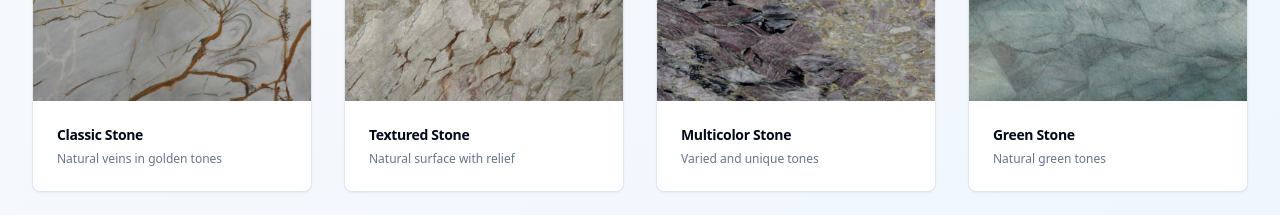
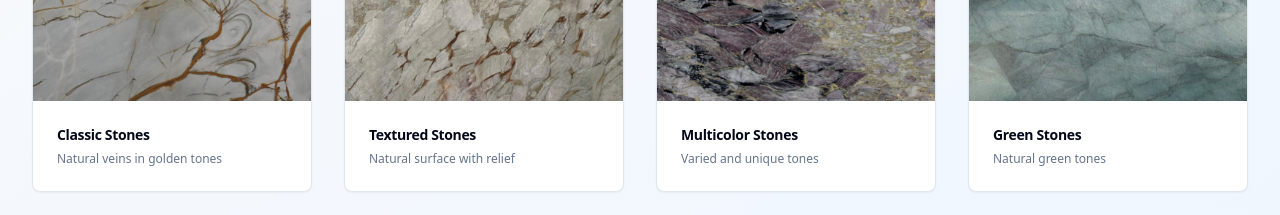
Before and after one commit to RicardoKerr/webpage-mosaic-art, a React (Vite) app: page / in a window 1280 px wide. Shown: the part 1060-1275 px from the top of the page. Built offline with nearby package versions, Linux system fonts and the light colour scheme.

Commit message:
Visual edit in Lovable
Edited UI in Lovable

```diff
--- a/src/pages/Index.tsx
+++ b/src/pages/Index.tsx
@@ -36,7 +36,7 @@ const Index = () => {
 
       {/* Features Section */}
       {/* REMOVIDO: Seção de funcionalidades administradoras
-      <section className="py-24 bg-white">
+       <section className="py-24 bg-white">
         <div className="mx-auto max-w-7xl px-6 lg:px-8">
           <div className="mx-auto max-w-2xl text-center">
             <h2 className="text-3xl font-bold tracking-tight text-gray-900 sm:text-4xl">
@@ -90,8 +90,8 @@ const Index = () => {
             </dl>
           </div>
         </div>
-      </section>
-      */}
+       </section>
+       */}
 
       {/* Gallery Section */}
       <section className="py-24 bg-gradient-to-br from-gray-50 to-blue-50">
@@ -110,7 +110,7 @@ const Index = () => {
                 <img src="/lovable-uploads/14b3e1d0-8f04-4112-a939-ede0d6ad3f58.png" alt="Marble with golden veins" className="object-cover w-full h-full hover:scale-110 transition-transform duration-300" />
               </div>
               <CardHeader>
-                <CardTitle className="text-sm">Classic Stone</CardTitle>
+                <CardTitle className="text-sm">Classic Stones</CardTitle>
                 <CardDescription className="text-xs">
                   Natural veins in golden tones
                 </CardDescription>
@@ -122,7 +122,7 @@ const Index = () => {
                 <img src="/lovable-uploads/8c6ffb9e-aae1-4b77-bccf-0d00024f5aff.png" alt="Textured marble" className="object-cover w-full h-full hover:scale-110 transition-transform duration-300" />
               </div>
               <CardHeader>
-                <CardTitle className="text-sm">Textured Stone</CardTitle>
+                <CardTitle className="text-sm">Textured Stones</CardTitle>
                 <CardDescription className="text-xs">
                   Natural surface with relief
                 </CardDescription>
@@ -134,7 +134,7 @@ const Index = () => {
                 <img src="/lovable-uploads/4b24d0c6-d562-46ec-8bc4-7ebfa01a9a49.png" alt="Multicolored marble" className="object-cover w-full h-full hover:scale-110 transition-transform duration-300" />
               </div>
               <CardHeader>
-                <CardTitle className="text-sm">Multicolor Stone</CardTitle>
+                <CardTitle className="text-sm">Multicolor Stones</CardTitle>
                 <CardDescription className="text-xs">
                   Varied and unique tones
                 </CardDescription>
@@ -146,7 +146,7 @@ const Index = () => {
                 <img src="/lovable-uploads/ab956562-5b10-4384-9d89-cf0616450602.png" alt="Green marble" className="object-cover w-full h-full hover:scale-110 transition-transform duration-300" />
               </div>
               <CardHeader>
-                <CardTitle className="text-sm">Green Stone</CardTitle>
+                <CardTitle className="text-sm">Green Stones</CardTitle>
                 <CardDescription className="text-xs">
                   Natural green tones
                 </CardDescription>
```
